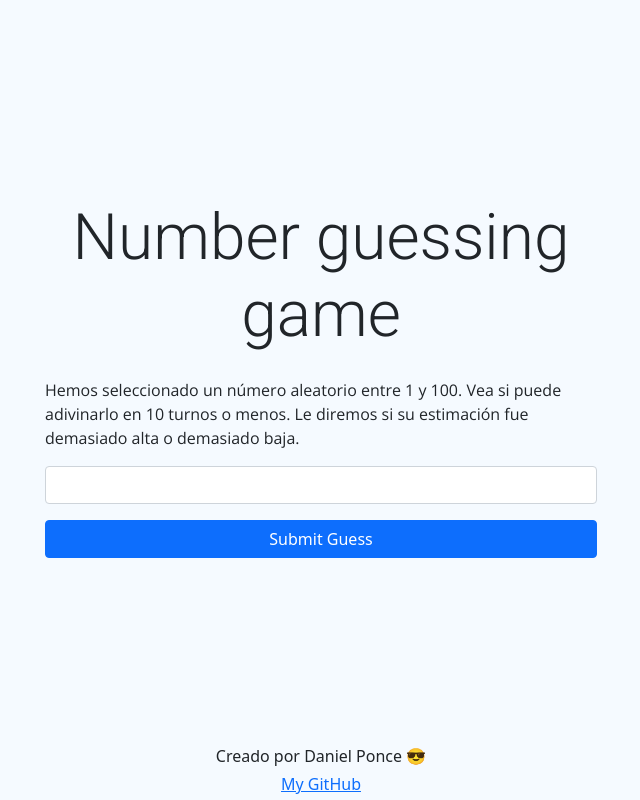
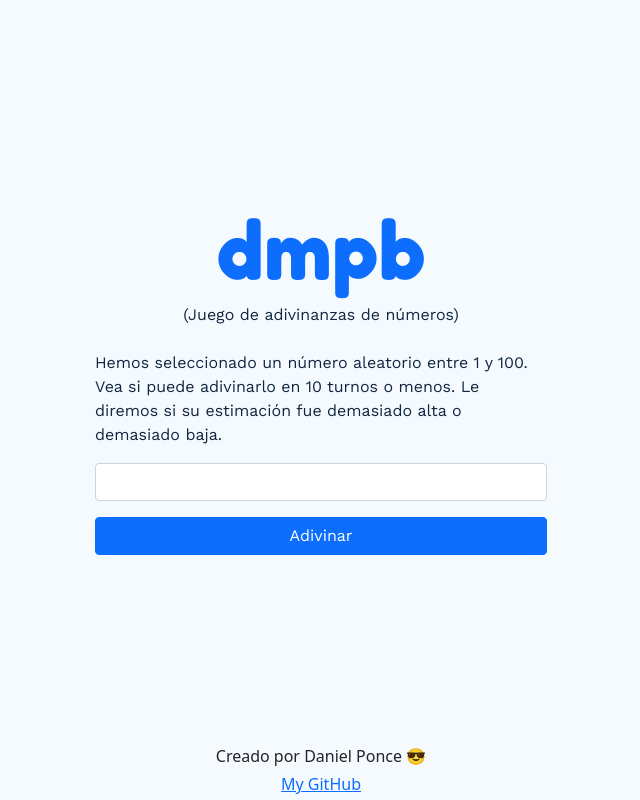
Before and after one commit to dmpb/guess-the-number-game, a PHP site: page / in a window 1280 px wide. Shown: the whole page, without its empty margins (319-959 px from the left). Run offline with PHP 8.4, Linux system fonts and the light colour scheme.

Commit message:
Customizar y establecer los textos en español

```diff
--- a/public/index.html
+++ b/public/index.html
@@ -5,7 +5,7 @@
     <meta charset="UTF-8" />
     <meta http-equiv="X-UA-Compatible" content="IE=edge" />
     <meta name="viewport" content="width=device-width, initial-scale=1.0" />
-    <link rel="stylesheet" href="style.css" />
+    <link rel="shortcut icon" type="image/x-icon" href="/favicon.ico">
     <link rel="preconnect" href="https://fonts.googleapis.com">
     <link rel="preconnect" href="https://fonts.gstatic.com" crossorigin>
     <link
@@ -13,6 +13,9 @@
         rel="stylesheet">
     <link href="https://cdn.jsdelivr.net/npm/bootstrap@5.1.3/dist/css/bootstrap.min.css" rel="stylesheet"
         integrity="sha384-1BmE4kWBq78iYhFldvKuhfTAU6auU8tT94WrHftjDbrCEXSU1oBoqyl2QvZ6jIW3" crossorigin="anonymous">
+    <link href="https://fonts.googleapis.com/css2?family=Fredoka+One&family=Work+Sans:wght@200;300;400;600&display=swap"
+        rel="stylesheet">
+    <link rel="stylesheet" href="style.css" />
 
     <title>Guess the number Game</title>
 </head>
@@ -20,16 +23,18 @@
 <body class="app">
     <div class="d-flex vh-100 w-100 align-items-center justify-content-center">
         <div class="game px-4">
-            <h1 class="display-3 text-center txt-roboto mb-4">Number guessing game</h1>
-            <p class="txt-open_sans">Hemos seleccionado un número aleatorio entre 1 y 100. Vea si puede adivinarlo en 10
+            <p class="text-center txt-fredoka_one text-primary display-1 mb-1">dmpb</p>
+            <p class="text-center txt-work_sans mb-4 txt-dark">(Juego de adivinanzas de números)</p>
+            <p class="txt-work_sans txt-dark">Hemos seleccionado un número aleatorio entre 1 y 100. Vea si puede
+                adivinarlo en 10
                 turnos o menos. Le
                 diremos si su estimación fue demasiado alta o demasiado baja.</p>
             <input type="number" id="numberInput" class="my-3 form-control" />
-            <button id="submitButton" class="btn btn-primary d-block w-100 mb-2">Submit Guess</button>
-            <p id="guesses"></p>
-            <p id="lastResult" style="color: white; padding: 5px;"></p>
-            <p id="lowOrHi"></p>
-            <button id="startNewGameButton" style="display: none;" class="btn btn-light">Start new Game</button>
+            <button id="submitButton" class="btn btn-primary d-block w-100 mb-2 txt-work_sans">Adivinar</button>
+            <p id="guesses" class="txt-work_sans"></p>
+            <p id="lastResult" style="color: white; padding: 5px;" class="txt-work_sans"></p>
+            <p id="lowOrHi" class="txt-work_sans"></p>
+            <button id="startNewGameButton" style="display: none;" class="btn btn-light txt-work_sans bg-white">Start new Game</button>
         </div>
     </div>
 
--- a/public/script.js
+++ b/public/script.js
@@ -15,14 +15,14 @@ function submitGuess() {
     let guessNumber = Number(number.value)
 
     if (intents === 1) {
-        guessesText.textContent = "Previous guesses:"
+        guessesText.textContent = "Conjeturas anteriores:"
     }
 
     guessesText.textContent += " " + guessNumber
 
     if (guessNumber === hiddenNumber) {
-        lastResultText.textContent = "Success!"
-        lastResultText.style.backgroundColor = "green"
+        lastResultText.textContent = "Exito!"
+        lastResultText.style.backgroundColor = "#20c997"
         lowOrHiText.textContent = ""
         setGameOver()
     } else if (intents === 10) {
@@ -32,15 +32,13 @@ function submitGuess() {
         setGameOver()
     } else {
         if (guessNumber > hiddenNumber) {
-            lastResultText.textContent = "Wrong!"
+            lastResultText.textContent = "Incorrecto!"
             lastResultText.style.backgroundColor = "red"
-            lowOrHiText.textContent = "Last guess was too high!"
-            console.log("hight")
+            lowOrHiText.textContent = "La última suposición fue demasiado alta!"
         } else if (guessNumber < hiddenNumber) {
-            console.log("low")
-            lastResultText.textContent = "Wrong!"
+            lastResultText.textContent = "Incorrecto!"
             lastResultText.style.backgroundColor = "red"
-            lowOrHiText.textContent = "Last guess was too low!"
+            lowOrHiText.textContent = "La última suposición fue demasiado baja!"
         }
     }
 
--- a/public/style.css
+++ b/public/style.css
@@ -4,10 +4,10 @@
 }
 
 .game {
-    max-width: 600px;
+    max-width: 500px;
 }
 
-.footer{
+.footer {
     position: absolute;
     bottom: 0;
     width: 100%;
@@ -22,3 +22,15 @@
 .txt-roboto {
     font-family: "Roboto", sans-serif;
 }
+
+.txt-fredoka_one {
+    font-family: "Fredoka One", cursive;
+}
+
+.txt-work_sans {
+    font-family: 'Work Sans', sans-serif;
+}
+
+.txt-dark{
+    color: #12263f !important;
+}
```
